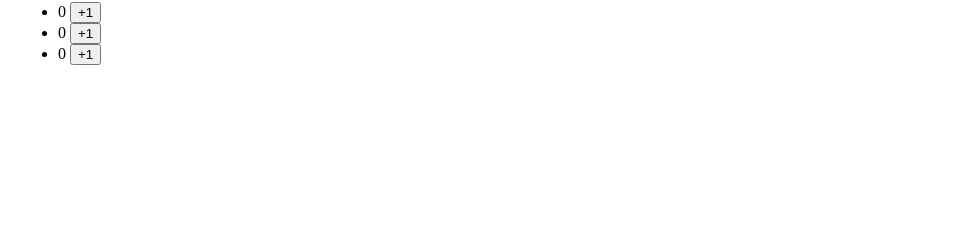
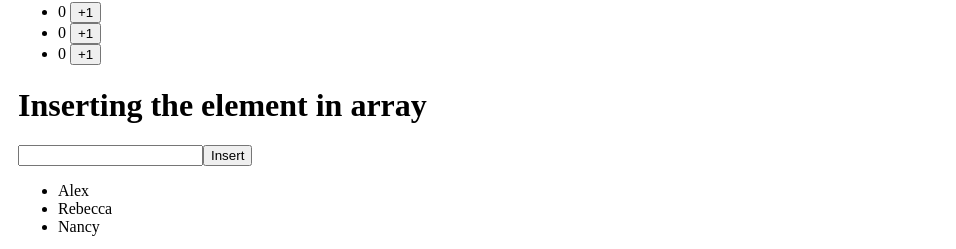
Before and after one commit to mszahan/react-official, a React (Vite) app: page /interact in a window 1280 px wide. Shown: the part 3584-3833 px from the top of the page, without its empty margins (0-956 px from the left). Before the commit the page ends 3665 px from the top, so only its background shows below. Built offline with nearby package versions, Linux system fonts and the light colour scheme.

Commit message:
inserted element within array in a state by slice and spread method

```diff
--- a/src/components/interact/ArrayObject.jsx
+++ b/src/components/interact/ArrayObject.jsx
@@ -152,6 +152,55 @@ function CounterList() {
     )
 }
 
+let nId = 3;
+const initialArtists = [
+    {id:0, name:'Alex'},
+    {id: 1, name:'Rebecca'},
+    {id:2, name:'Nancy'},
+];
+
+function InsList() {
+    const [name, setName] = useState('');
+    const [artists, setArtists] = useState(initialArtists);
+
+    function handleClick(){
+        const insertAt = 1; // cloud be any index
+        const nextArtists = [
+            // Items before the insertion point:
+            ...artists.slice(0, insertAt),
+            // New item:
+            {id:nId++, name:name},
+            ...artists.slice(insertAt)
+        ];
+
+        setArtists(nextArtists);
+        setName('')
+    }
+
+    return (
+        <div className="insert">
+            <h1>Inserting the element in array</h1>
+
+            <input
+            value={name}
+            onChange={e => setName(e.target.value)}
+            type="text" />
+
+            <button onClick={handleClick}>
+                Insert
+            </button>
+
+            <ul>
+                {artists.map(artist => (
+                    <li key={artist.id}> {artist.name} </li>
+                ))}
+            </ul>
+        </div>
+    )
+}
+
+
+
 
 export default function ArrayObject(){
     return (
@@ -159,6 +208,7 @@ export default function ArrayObject(){
             <List/>
             {/* <ShapeEditor/> */}
             <CounterList/>
+            <InsList/>
         </div>
     )
 }
```
